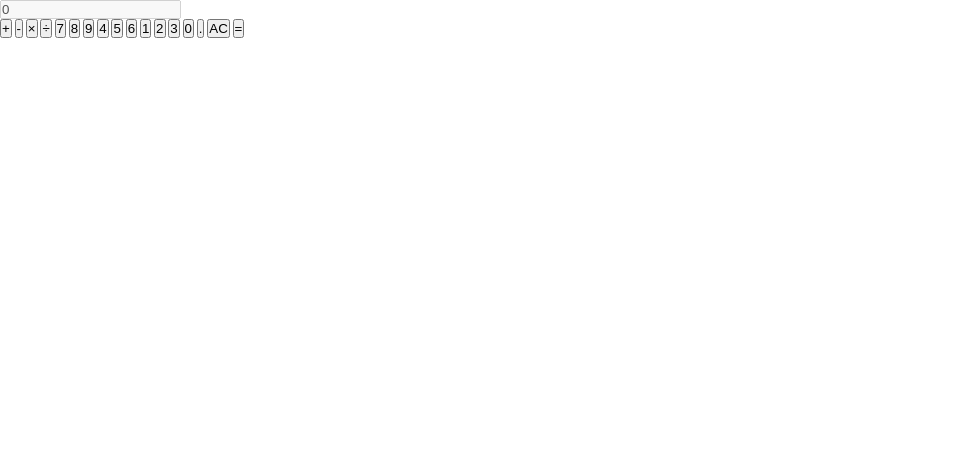
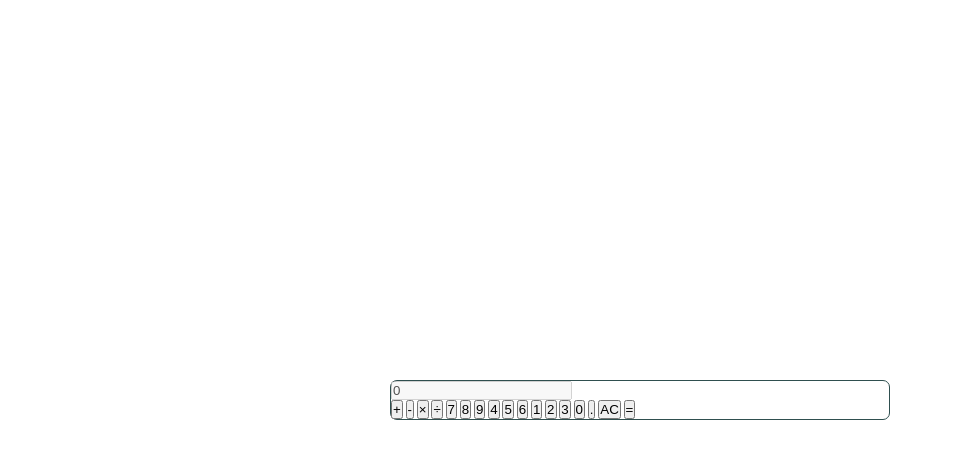
Before and after one commit to dlydellf/JavaScript-Projects, a PHP site: page /calculator.html in a window 1280 px wide. Shown: the top 459 px of the page, without its empty margins (0-953 px from the left). Run offline with PHP 8.4, Linux system fonts and the light colour scheme.

Commit message:
Updated .css w/curved border for newly centered & positioned calculator

```diff
--- a/Calculator/CSS/Calculator_CSS.css
+++ b/Calculator/CSS/Calculator_CSS.css
@@ -12,3 +12,14 @@ html {
   padding: 0;
   box-sizing: inherit;
 }
+
+/* Curved border around now-centered & absolutely positioned calculator */
+.calculator {
+  border: 1.2px solid darkslategray;
+  border-radius: 7px;
+  position: absolute;
+  top: 50%;
+  left: 50%;
+  transform: translate(-50%, -50%);
+  width: 500px;
+}
```
